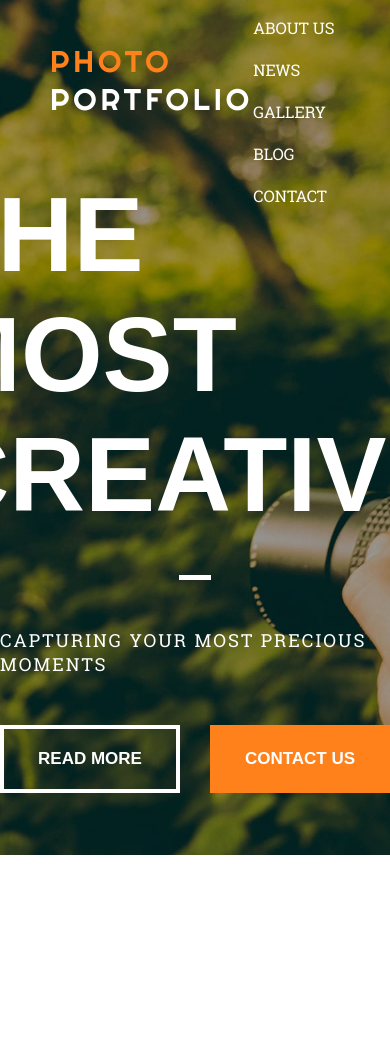
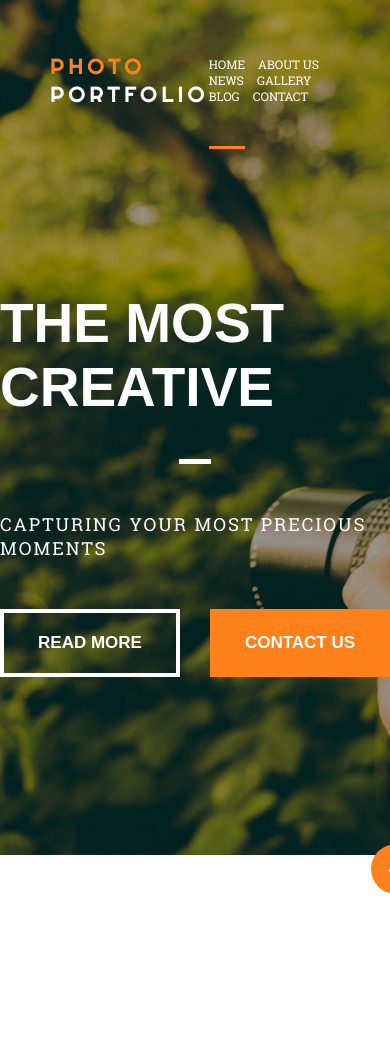
Before and after one commit to ayurmakh/photo_portfolio, a website: page app/index.html in a window 390 px wide. Shown: the top 1042 px of the page. Drawn offline with nearby package versions, Linux system fonts and the light colour scheme; some packages are replaced by stand-ins of ours; a web font is replaced by a local one.

Commit message:
начал делать адаптивность

```diff
--- a/app/js/script.js
+++ b/app/js/script.js
@@ -1,31 +1,27 @@
 $('.main__nav__element').on('click', function() {
-	console.log(123);
 	$('.main__nav__element__active').removeClass('main__nav__element__active');
 	$(this).addClass('main__nav__element__active');
 });
 
-<<<<<<< HEAD
+$(window).scroll(function() {
+  	if ($(this).scrollTop() > ($('.section__about').offset().top - $(window).height() + 100))
+    	$('.scrollup__button__wrapper').removeClass('hidden');
 
 
-var target = $('.section__about');
-var targetPos = target.offset().top;
-var winHeight = $(window).height();
-var scrollToElem = targetPos - winHeight;
-$(window).scroll(function() {
- 	var winScrollTop = $(this).scrollTop();
+  	if ($(this).scrollTop() <= 100)
+  		$('.scrollup__button__wrapper').addClass('hidden');
+});
 
-  	if(winScrollTop > scrollToElem) {
-    	$('.scrollup__button__wrapper').removeClass('hidden');
-  	}
+$('.scrollup__button__wrapper').on('click', function() {
+	$('html').animate({
+		scrollTop: 0
+	}, 1000);
 });
-=======
-var map;
 
 function initMap() {
+	var map;
 	map = new google.maps.Map(document.getElementById('map'), {
 		center: {lat: 51.811234, lng: 107.598114},
 		zoom: 17
 	});
 }
-
->>>>>>> f7fea8dae9efb7722db96f22ed5e48bf789dfbac
--- a/app/sass/_media.sass
+++ b/app/sass/_media.sass
@@ -2,16 +2,47 @@
 
 /* Large Devices, Wide Screens */
 @media only screen and (max-width : 1200px)
-	/**/
+	.main__logo
+		font-size: 26px
+
+	.main__nav
+		font-size: 14px
+
+	.main__nav__element
+		margin-left: 25px
+
+	.home__title
+		font-size: 85px
 
 
 /* Medium Devices, Desktops */
 @media only screen and (max-width : 992px)
-	/**/
+	.main__logo
+		font-size: 23px
+
+	.main__nav
+		font-size: 13px
+
+	.main__nav__element
+		margin-left: 10px
+
+	.home__title
+		font-size: 65px
 
 /* Small Devices, Tablets */
 @media only screen and (max-width : 768px)
-	/**/
+	.main__logo
+		font-size: 22px
+
+	.main__nav
+		font-size: 12px
+
+	.main__nav__element
+		margin-left: 10px
+
+	.home__title
+		font-size: 55px
+
 
 
 /* Extra Small Devices, Phones */
--- a/app/sass/style.sass
+++ b/app/sass/style.sass
@@ -22,8 +22,8 @@
 		color: darken($accent, 10)
 
 .hidden
-	opacity: 0
 	top: 100%
+	transition: top .3s ease
 
 .scrollup__button
 	background-color: #fff
@@ -62,7 +62,7 @@
 		color: #fff
 
 .main__nav__element
-	margin-left: 60px
+	margin-left: 30px
 	transition: color .3s ease
 	position: relative
 	&:hover
@@ -78,6 +78,8 @@
 		width: 100%
 		opacity: 0
 		transition: opacity .3s ease
+	&:nth-child(1)
+		margin-left: 0
 
 .main__nav__element__active
 	&:before
```
Also changed, not shown: app/css/style.css.
